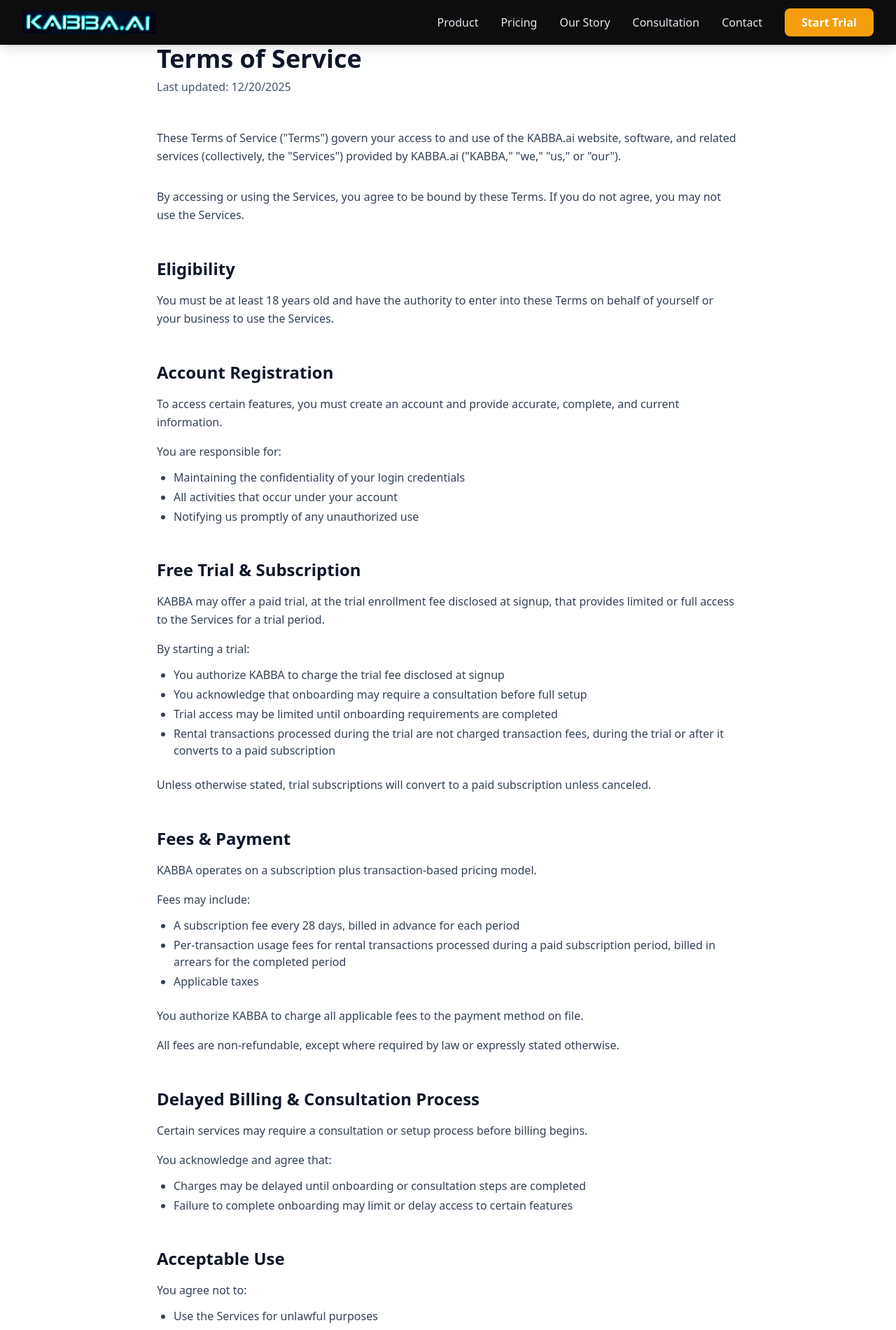
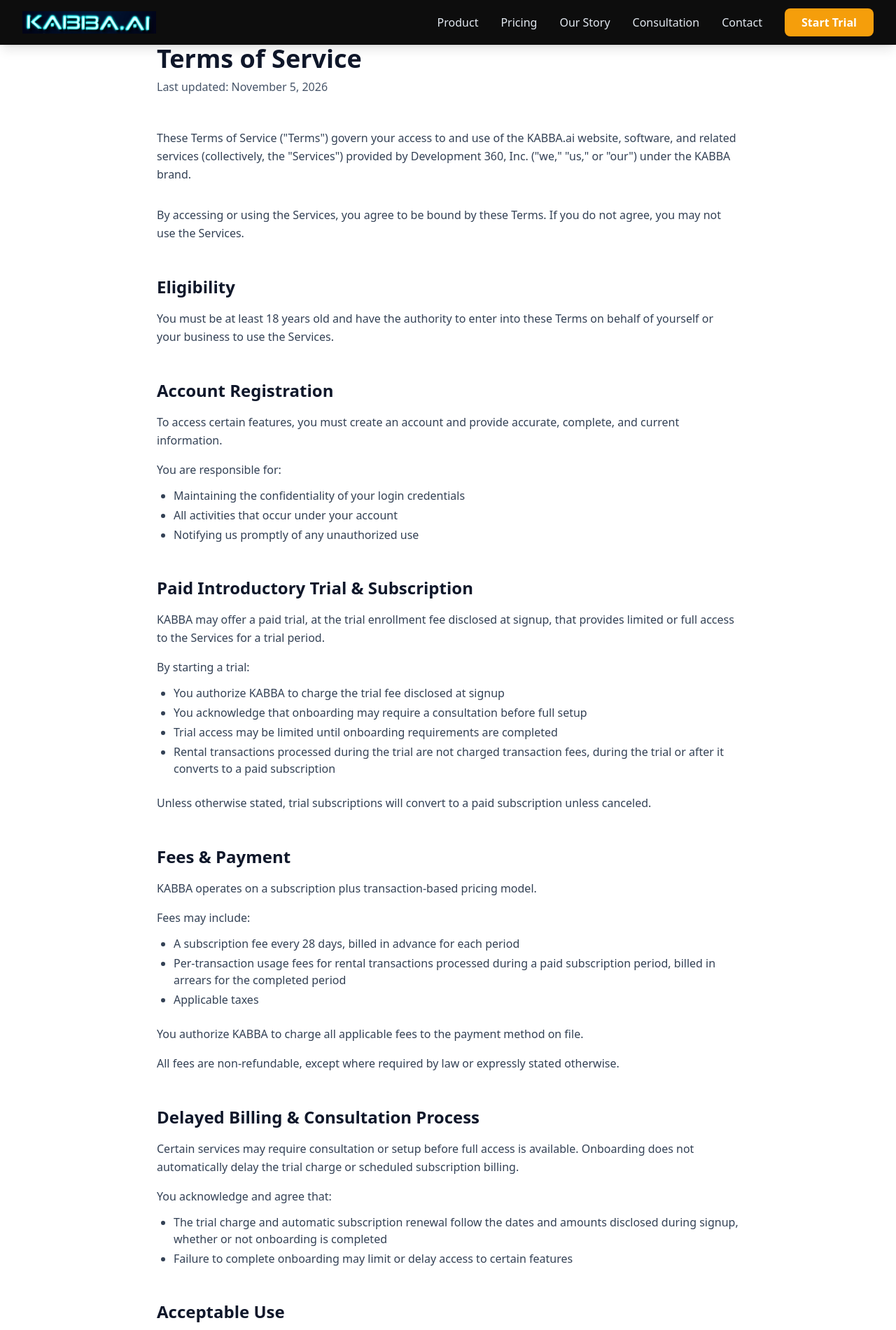
Before and after one commit to Kabba24ai/Kabba_Sales_Website, a React (Vite) app: page /terms-of-service in a window 1280 px wide. Shown: the top 1900 px of the page at 70% size. Built offline with nearby package versions, Linux system fonts and the light colour scheme; no server answers.

Commit message:
Correct production checkout legal identity and billing/cancellation disclosures

```diff
--- a/src/components/TermsOfServicePage.tsx
+++ b/src/components/TermsOfServicePage.tsx
@@ -44,11 +44,11 @@ export default function TermsOfServicePage({
 
       <main className="max-w-4xl mx-auto px-4 sm:px-6 lg:px-8 py-16">
         <h1 className="text-4xl font-bold text-slate-900 mb-2">Terms of Service</h1>
-        <p className="text-slate-600 mb-12">Last updated: 12/20/2025</p>
+        <p className="text-slate-600 mb-12">Last updated: November 5, 2026</p>
 
         <div className="prose prose-slate max-w-none">
           <p className="text-slate-700 leading-relaxed mb-8">
-            These Terms of Service ("Terms") govern your access to and use of the KABBA.ai website, software, and related services (collectively, the "Services") provided by KABBA.ai ("KABBA," "we," "us," or "our").
+            These Terms of Service ("Terms") govern your access to and use of the KABBA.ai website, software, and related services (collectively, the "Services") provided by Development 360, Inc. ("we," "us," or "our") under the KABBA brand.
           </p>
 
           <p className="text-slate-700 leading-relaxed mb-12">
@@ -78,7 +78,7 @@ export default function TermsOfServicePage({
           </section>
 
           <section className="mb-12">
-            <h2 className="text-2xl font-semibold text-slate-900 mb-4">Free Trial & Subscription</h2>
+            <h2 className="text-2xl font-semibold text-slate-900 mb-4">Paid Introductory Trial & Subscription</h2>
             <p className="text-slate-700 leading-relaxed mb-4">
               KABBA may offer a paid trial, at the trial enrollment fee disclosed at signup, that provides limited or full access to the Services for a trial period.
             </p>
@@ -120,13 +120,13 @@ export default function TermsOfServicePage({
           <section className="mb-12">
             <h2 className="text-2xl font-semibold text-slate-900 mb-4">Delayed Billing & Consultation Process</h2>
             <p className="text-slate-700 leading-relaxed mb-4">
-              Certain services may require a consultation or setup process before billing begins.
+              Certain services may require consultation or setup before full access is available. Onboarding does not automatically delay the trial charge or scheduled subscription billing.
             </p>
             <p className="text-slate-700 leading-relaxed mb-3">
               You acknowledge and agree that:
             </p>
             <ul className="list-disc pl-6 mb-6 text-slate-700 space-y-1">
-              <li>Charges may be delayed until onboarding or consultation steps are completed</li>
+              <li>The trial charge and automatic subscription renewal follow the dates and amounts disclosed during signup, whether or not onboarding is completed</li>
               <li>Failure to complete onboarding may limit or delay access to certain features</li>
             </ul>
           </section>
@@ -180,7 +180,7 @@ export default function TermsOfServicePage({
           <section className="mb-12">
             <h2 className="text-2xl font-semibold text-slate-900 mb-4">Termination</h2>
             <p className="text-slate-700 leading-relaxed mb-4">
-              You may cancel your account at any time through your account settings.
+              You may request cancellation at any time through our Contact Us page. To prevent the first subscription charge, request cancellation before your trial ends. No self-service cancellation button is currently offered in account settings.
             </p>
             <p className="text-slate-700 leading-relaxed mb-4">
               KABBA may suspend or terminate your account if you violate these Terms or fail to pay applicable fees.
@@ -241,7 +241,7 @@ export default function TermsOfServicePage({
           <section className="mb-12">
             <h2 className="text-2xl font-semibold text-slate-900 mb-4">Governing Law</h2>
             <p className="text-slate-700 leading-relaxed">
-              These Terms shall be governed by and construed in accordance with the laws of the applicable jurisdiction where KABBA operates, without regard to conflict of law principles.
+              Applicable law governs these Terms, subject to any mandatory legal protections in the customer's jurisdiction.
             </p>
           </section>
 
```
